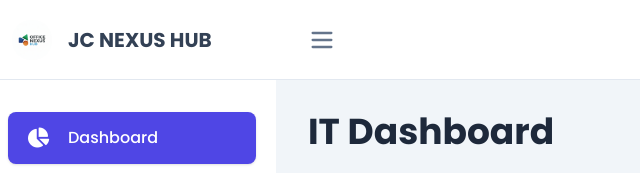
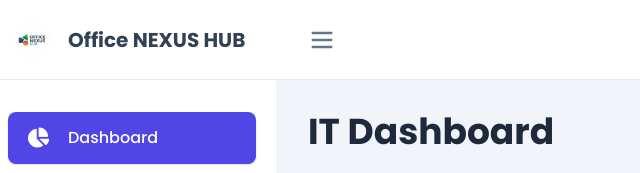
Before and after one commit to devrajnayak04/OFFICE-NEXUS-HUB-, a website: page it-dashboard.html in a window 1280 px wide. Shown: the top 173 px of the page, 12-652 px from the left. Drawn offline with nearby package versions, Linux system fonts and the light colour scheme; no server answers.

Commit message:
Update it-dashboard.html

```diff
--- a/it-dashboard.html
+++ b/it-dashboard.html
@@ -3,7 +3,7 @@
 <head>
     <meta charset="UTF-8">
     <meta name="viewport" content="width=device-width, initial-scale=1.0">
-    <title>IT Dashboard - JC NEXUS HUB</title>
+    <title>IT Dashboard - Office NEXUS HUB</title>
     <script src="https://cdn.tailwindcss.com"></script>
     <link rel="preconnect" href="https://fonts.googleapis.com">
     <link rel="preconnect" href="https://fonts.gstatic.com" crossorigin>
@@ -40,8 +40,8 @@
             class="bg-white text-slate-700 flex flex-col transition-all duration-300 ease-in-out shadow-lg print:hidden">
 
             <div class="flex items-center h-20 px-6 border-b border-slate-200 logo-container transition-all duration-300">
-                <img src="/logo.png" alt="JC NEXUS Hub Logo" class="h-10 w-auto flex-shrink-0 rounded-full">
-                <span class="ml-4 text-xl font-bold logo-text whitespace-nowrap">JC NEXUS HUB</span>
+                <img src="/logo.png" alt="Office NEXUS Hub Logo" class="h-10 w-auto flex-shrink-0 rounded-full">
+                <span class="ml-4 text-xl font-bold logo-text whitespace-nowrap">Office NEXUS HUB</span>
             </div>
 
             <nav class="flex-1 px-5 py-8 space-y-3 overflow-y-auto">
@@ -541,4 +541,5 @@
         }
     </script>
 </body>
+
 </html>
```
